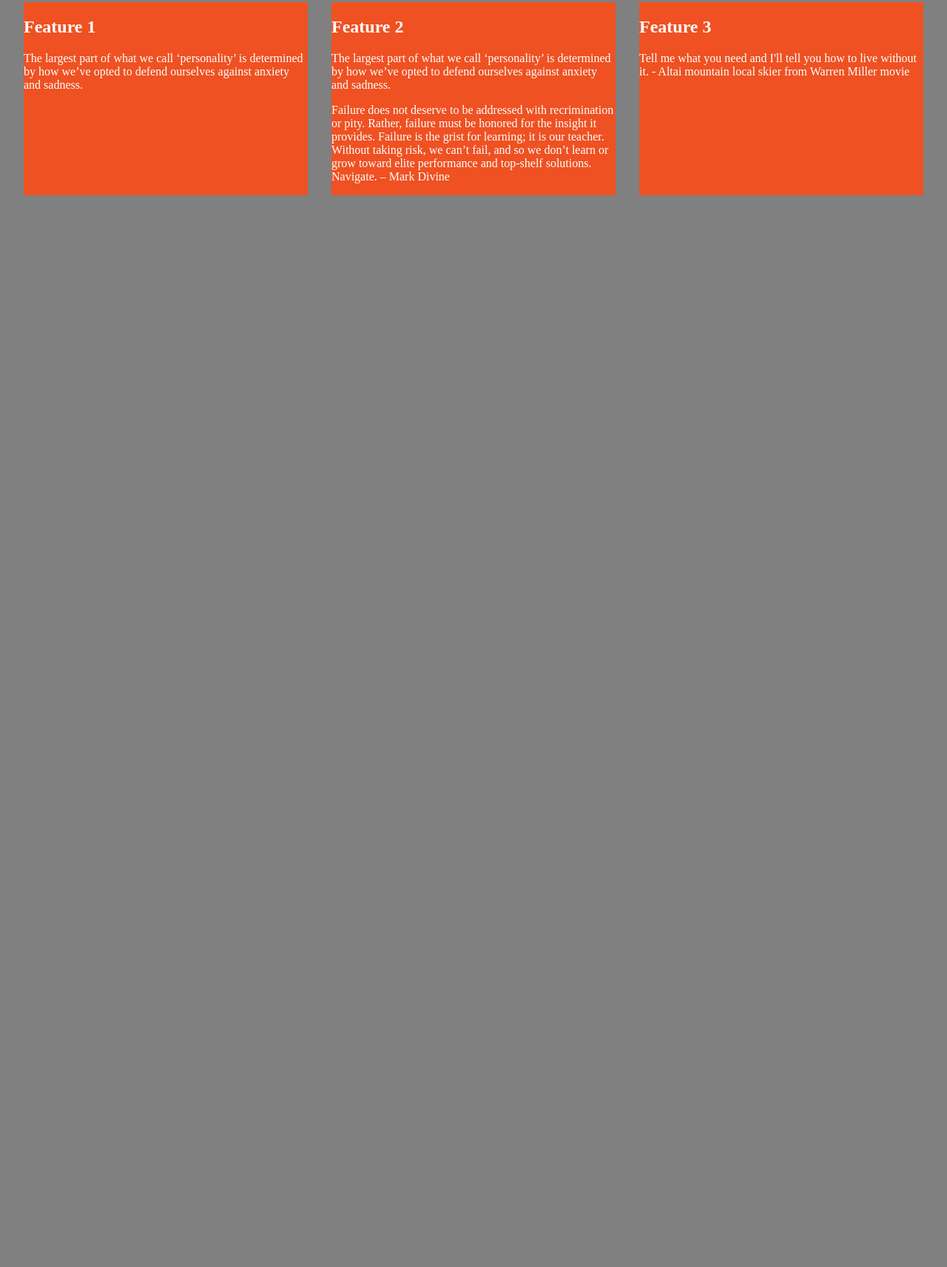
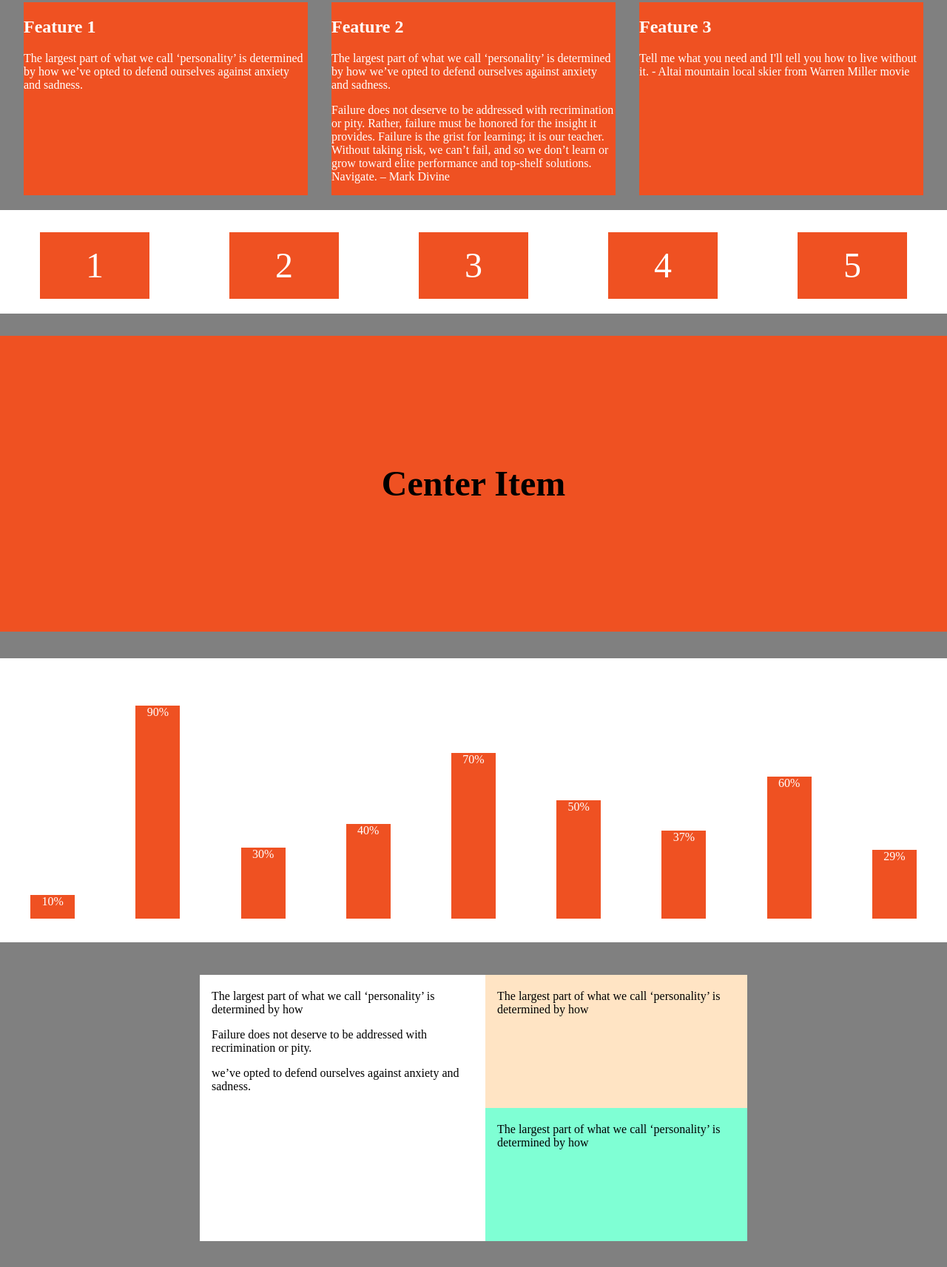
Before and after one commit to VuTien-creator/learn_css, a plain HTML site: page flex/index.html in a window 1280 px wide. Shown: the part 706-2419 px from the top of the page at 74% size. Before the commit the page ends 990 px from the top, so only its background shows below. Drawn offline with Linux system fonts and the light colour scheme.

Commit message:
learn flex by sample

```diff
--- a/flex/index.html
+++ b/flex/index.html
@@ -1,9 +1,9 @@
 <!DOCTYPE html>
 <html lang="en">
   <head>
-  <meta charset="UTF-8">
-  <meta name="viewport" content="width=device-width, initial-scale=1.0">
-  <link rel="stylesheet" href="style.css">
+    <meta charset="UTF-8" />
+    <meta name="viewport" content="width=device-width, initial-scale=1.0" />
+    <link rel="stylesheet" href="style.css" />
     <title>Flex in CSS</title>
   </head>
   <body>
@@ -38,16 +38,31 @@
     <div class="column-layout">
       <div class="column-item sidebar-one">
         <h2>Sidebar one</h2>
-        <p>The largest part of what we call ‘personality’ is determined by how we’ve opted to defend ourselves against anxiety and sadness.</p>
+        <p>
+          The largest part of what we call ‘personality’ is determined by how
+          we’ve opted to defend ourselves against anxiety and sadness.
+        </p>
       </div>
       <div class="column-item main-column">
         <h2>Main column</h2>
-        <p>The largest part of what we call ‘personality’ is determined by how we’ve opted to defend ourselves against anxiety and sadness.</p>
-        <p>Failure does not deserve to be addressed with recrimination or pity. Rather, failure must be honored for the insight it provides. Failure is the grist for learning; it is our teacher. Without taking risk, we can’t fail, and so we don’t learn or grow toward elite performance and top-shelf solutions. Navigate. – Mark Divine</p>
+        <p>
+          The largest part of what we call ‘personality’ is determined by how
+          we’ve opted to defend ourselves against anxiety and sadness.
+        </p>
+        <p>
+          Failure does not deserve to be addressed with recrimination or pity.
+          Rather, failure must be honored for the insight it provides. Failure
+          is the grist for learning; it is our teacher. Without taking risk, we
+          can’t fail, and so we don’t learn or grow toward elite performance and
+          top-shelf solutions. Navigate. – Mark Divine
+        </p>
       </div>
       <div class="column-item sidebar-two">
         <h2>Sidebar two</h2>
-        <p>Tell me what you need and I'll tell you how to live without it. - Altai mountain local skier from Warren Miller movie</p>
+        <p>
+          Tell me what you need and I'll tell you how to live without it. -
+          Altai mountain local skier from Warren Miller movie
+        </p>
       </div>
     </div>
 
@@ -55,16 +70,73 @@
     <div class="feature-layout">
       <div class="feature-item">
         <h2>Feature 1</h2>
-        <p>The largest part of what we call ‘personality’ is determined by how we’ve opted to defend ourselves against anxiety and sadness.</p>
+        <p>
+          The largest part of what we call ‘personality’ is determined by how
+          we’ve opted to defend ourselves against anxiety and sadness.
+        </p>
       </div>
       <div class="feature-item">
         <h2>Feature 2</h2>
-        <p>The largest part of what we call ‘personality’ is determined by how we’ve opted to defend ourselves against anxiety and sadness.</p>
-        <p>Failure does not deserve to be addressed with recrimination or pity. Rather, failure must be honored for the insight it provides. Failure is the grist for learning; it is our teacher. Without taking risk, we can’t fail, and so we don’t learn or grow toward elite performance and top-shelf solutions. Navigate. – Mark Divine</p>
+        <p>
+          The largest part of what we call ‘personality’ is determined by how
+          we’ve opted to defend ourselves against anxiety and sadness.
+        </p>
+        <p>
+          Failure does not deserve to be addressed with recrimination or pity.
+          Rather, failure must be honored for the insight it provides. Failure
+          is the grist for learning; it is our teacher. Without taking risk, we
+          can’t fail, and so we don’t learn or grow toward elite performance and
+          top-shelf solutions. Navigate. – Mark Divine
+        </p>
       </div>
       <div class="feature-item">
         <h2>Feature 3</h2>
-        <p>Tell me what you need and I'll tell you how to live without it. - Altai mountain local skier from Warren Miller movie</p>
+        <p>
+          Tell me what you need and I'll tell you how to live without it. -
+          Altai mountain local skier from Warren Miller movie
+        </p>
+      </div>
+    </div>
+
+    <!-- Wrap layout -->
+    <div class="wrap-layout">
+      <div class="wrap-layout__item">1</div>
+      <div class="wrap-layout__item">2</div>
+      <div class="wrap-layout__item">3</div>
+      <div class="wrap-layout__item">4</div>
+      <div class="wrap-layout__item">5</div>
+    </div>
+
+    <!-- center layout -->
+    <div class="center-layout">
+      <div class="center-layout__item">Center Item</div>
+    </div>
+
+    <!-- Chart layout -->
+    <div class="chart-layout">
+      <div class="chart-layout__item" style="--percent: 10%">10%</div>
+      <div class="chart-layout__item" style="--percent: 90%">90%</div>
+      <div class="chart-layout__item" style="--percent: 30%">30%</div>
+      <div class="chart-layout__item" style="--percent: 40%">40%</div>
+      <div class="chart-layout__item" style="--percent: 70%">70%</div>
+      <div class="chart-layout__item" style="--percent: 50%">50%</div>
+      <div class="chart-layout__item" style="--percent: 37%">37%</div>
+      <div class="chart-layout__item" style="--percent: 60%">60%</div>
+      <div class="chart-layout__item" style="--percent: 29%">29%</div>
+    </div>
+    <div class="the-end">
+      <div class="the-end__first">
+        <p>The largest part of what we call ‘personality’ is determined by how</p>
+        <p>Failure does not deserve to be addressed with recrimination or pity.</p>
+        <p>we’ve opted to defend ourselves against anxiety and sadness.</p>
+      </div>
+      <div class="the-end__second">
+        <div class="the-end__second-one">
+          <p>The largest part of what we call ‘personality’ is determined by how</p>
+        </div>
+        <div class="the-end__second-two">
+          <p>The largest part of what we call ‘personality’ is determined by how</p>
+        </div>
       </div>
     </div>
   </body>
--- a/flex/style.css
+++ b/flex/style.css
@@ -75,7 +75,14 @@ body {
 .feature-layout {
   margin: 20px 0;
   display: flex;
+  flex-direction: column;
   justify-content: space-evenly;
+}
+/* PC, tablet */
+@media (min-width: 700px) {
+  .feature-layout {
+    flex-direction: row;
+  }
 }
 
 .feature-item {
@@ -83,3 +90,101 @@ body {
   color: white;
   flex-basis: 30%;
 }
+
+
+.wrap-layout {
+  background-color: white;
+  padding: 20px 0;
+  display: flex;
+  justify-content: space-around;
+  align-items: center;
+  flex-wrap: wrap;
+}
+
+.wrap-layout__item {
+  width: 148px;
+  height: 90px;
+  color: white;
+  background-color: #EF5122;
+  font: bold;
+  font-size: 48px;
+  display: flex;
+  justify-content: center;
+  align-items: center;
+  margin-top: 10px;
+}
+
+.center-layout {
+  margin: 30px 0;
+  padding: 20px 0;
+  height: 360px;
+  display: flex;
+  background-color: #EF5122;
+}
+.center-layout__item {
+  margin: auto;
+  font-size: 48px;
+  font-weight: 700;
+}
+
+.chart-layout {
+  margin: 36px auto 0 auto;
+  padding: 32px 0;
+  height: 320px;
+  background-color: white;
+  display: flex;
+  justify-content: space-around;
+}
+
+.chart-layout__item {
+  width: 60px;
+  color: white;
+  text-align: center;
+  height: var(--percent);
+  background-color: #EF5122;
+  align-self: flex-end;
+  animation: growth ease-in 0.5s;
+}
+
+@keyframes growth {
+  from {
+    opacity: 0;
+    height: calc(var(--percent) - 100%);
+  }
+  to {
+    opacity: 1;
+    height: var(--percent);
+  }
+}
+
+.the-end {
+  margin: 12px auto 48px auto;
+  padding: 32px 0;
+  max-width: 740px;
+  min-height: 360px;
+  display: flex;
+}
+
+.the-end__first {
+  padding: 4px 16px;
+  background-color: white;
+  flex: 1;
+}
+
+.the-end__second {
+  flex: 1;
+  display: flex;
+  flex-direction: column;
+}
+
+.the-end__second-one {
+  padding: 4px 16px;
+  background-color: bisque;
+  flex: 1;
+}
+
+.the-end__second-two {
+  padding: 4px 16px;
+  background-color: aquamarine;
+  flex: 1;
+}
```
Lines whose indentation alone changed are shown as unchanged.
